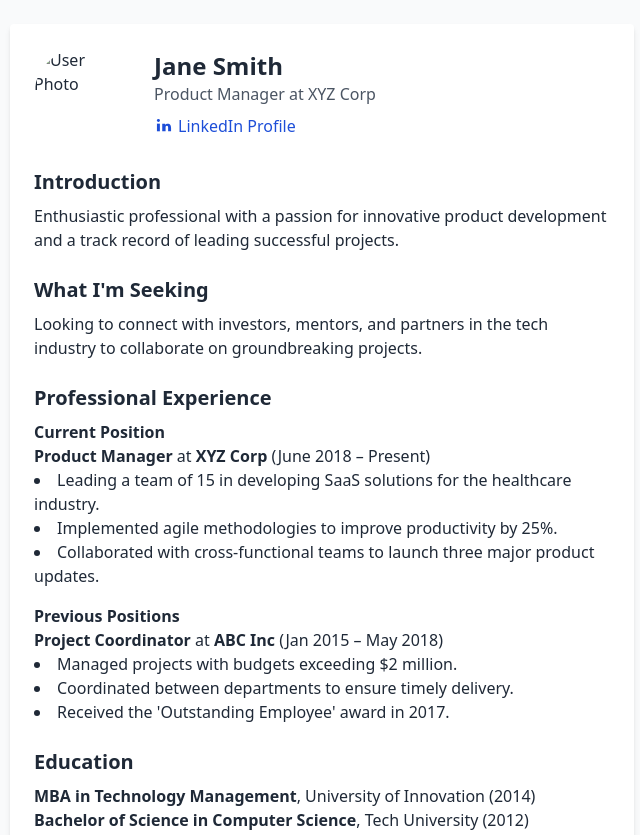
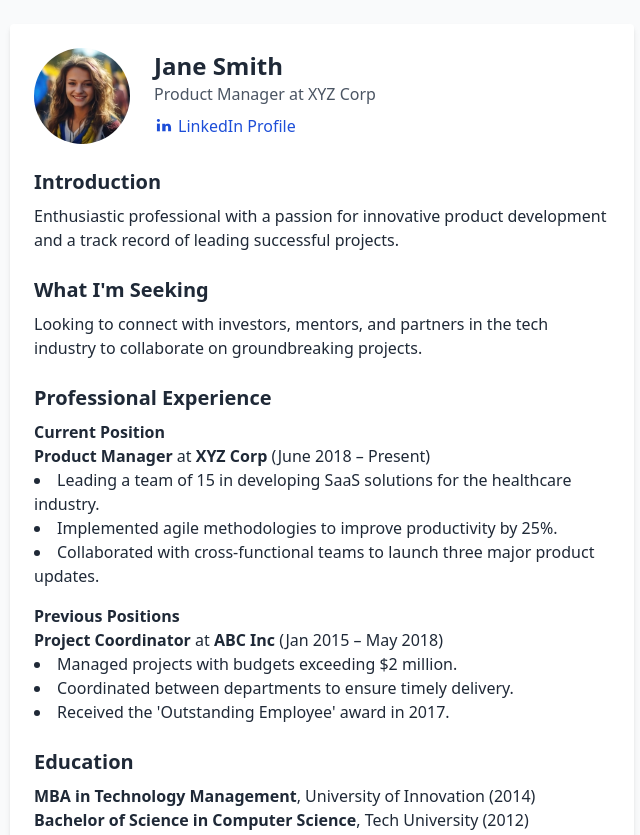
Before and after one commit to oleksandrlynda/qr-codes-networking-showcase, a plain HTML site: page profile.html in a window 1280 px wide. Shown: the top 835 px of the page, without its empty margins (318-958 px from the left). Drawn offline with nearby package versions, Linux system fonts and the light colour scheme.

Commit message:
Added images.

```diff
--- a/profile.html
+++ b/profile.html
@@ -12,7 +12,7 @@
     <div class="bg-white p-6 rounded shadow-md">
       <!-- Top Section: Mandatory Info -->
       <div class="flex items-center mb-6">
-        <img src="path-to-user-photo.jpg" alt="User Photo" class="w-24 h-24 rounded-full mr-6">
+        <img src="user-photo.jpg" alt="User Photo" class="w-24 h-24 rounded-full mr-6">
         <div>
           <h2 class="text-2xl font-bold">Jane Smith</h2>
           <p class="text-gray-600">Product Manager at XYZ Corp</p>
```
Also changed, not shown: badge.html (+1 -1 lines), user-photo-2.jpg (added), user-photo.jpg (added).
